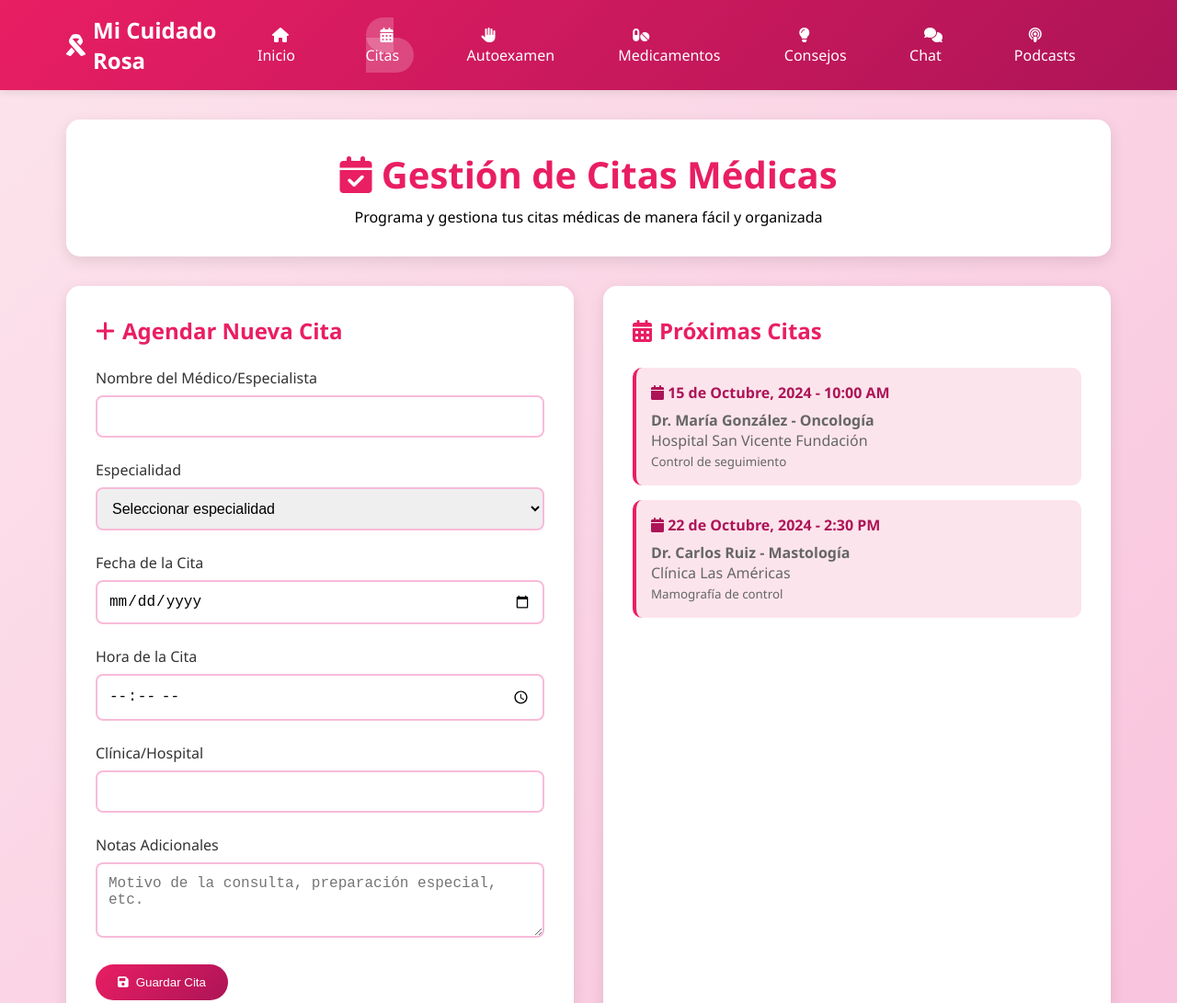
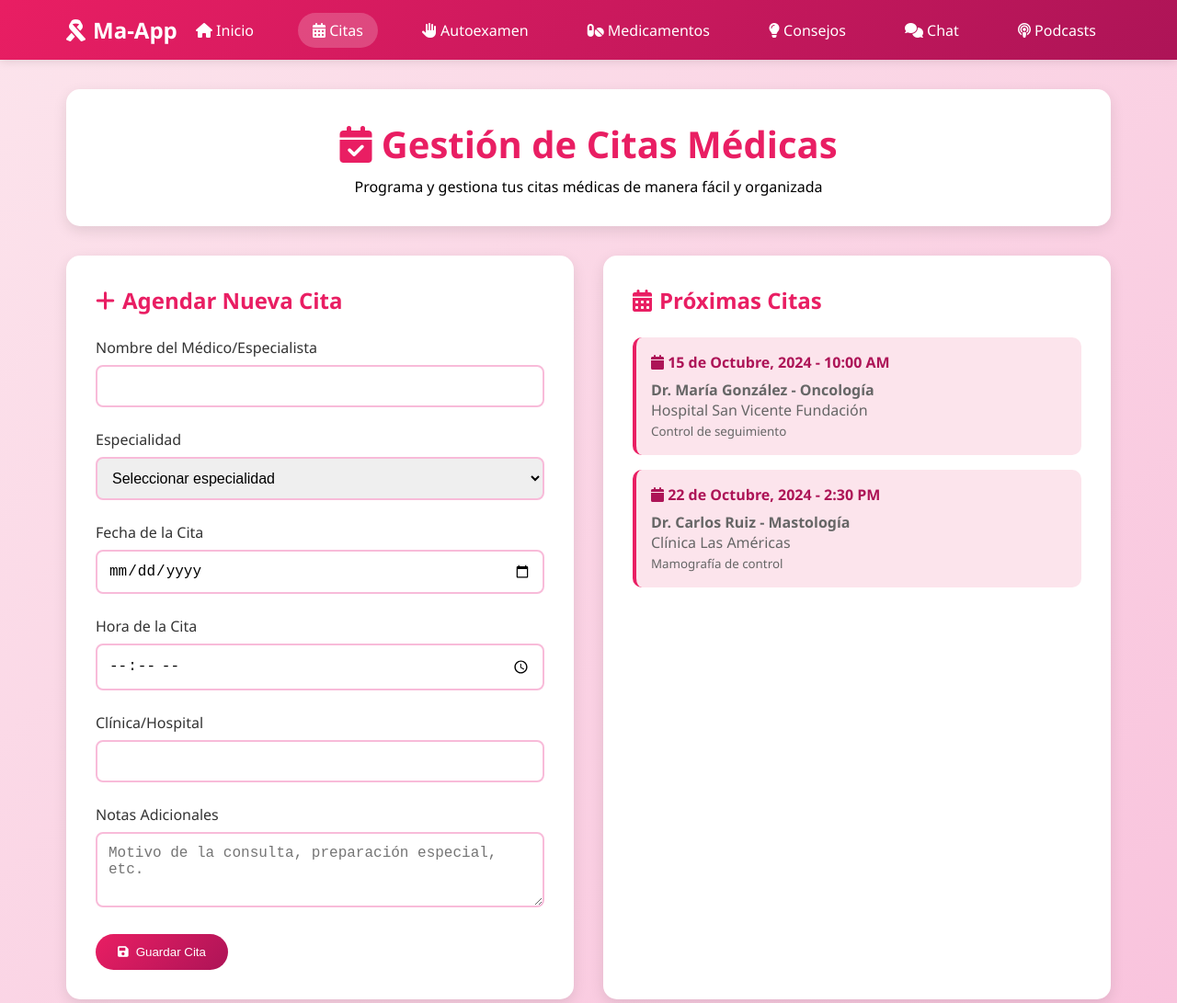
Before and after one commit to ProfeLondres/Ma-App, a plain HTML site: page citas.html in a window 1280 px wide. Shown: the top 1091 px of the page at 92% size. Drawn offline with Linux system fonts and the light colour scheme.

Commit message:
Update title and logo in citas.html

```diff
--- a/citas.html
+++ b/citas.html
@@ -3,7 +3,7 @@
 <head>
     <meta charset="UTF-8">
     <meta name="viewport" content="width=device-width, initial-scale=1.0">
-    <title>Citas Médicas - Mi Cuidado Rosa</title>
+    <title>Citas Médicas -Ma-App</title>
     <link href="https://cdnjs.cloudflare.com/ajax/libs/font-awesome/6.0.0/css/all.min.css" rel="stylesheet">
     <style>
         * {
@@ -228,7 +228,7 @@
         <div class="header-content">
             <div class="logo">
                 <i class="fas fa-ribbon"></i>
-                Mi Cuidado Rosa
+                Ma-App
             </div>
             <nav>
                 <ul class="nav-menu">
```
